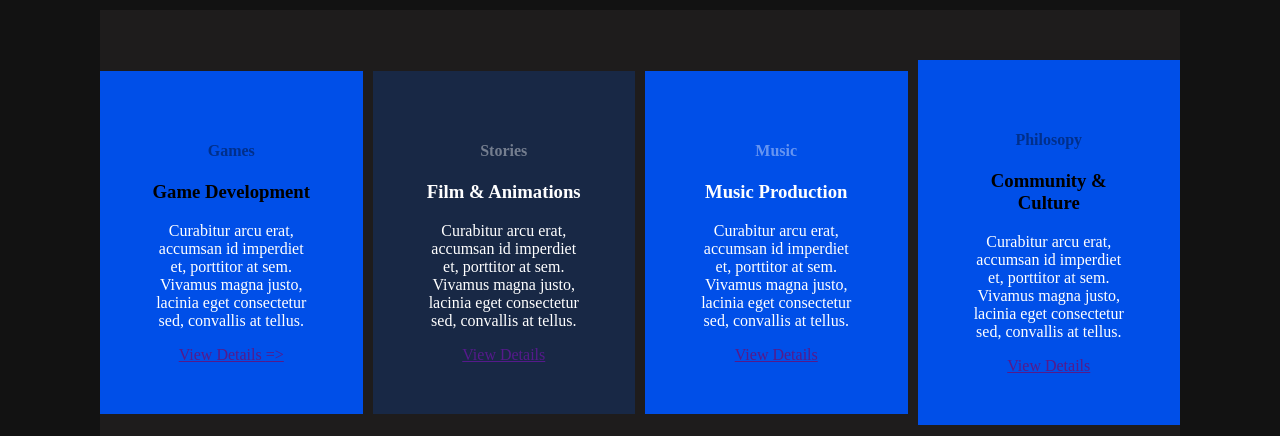
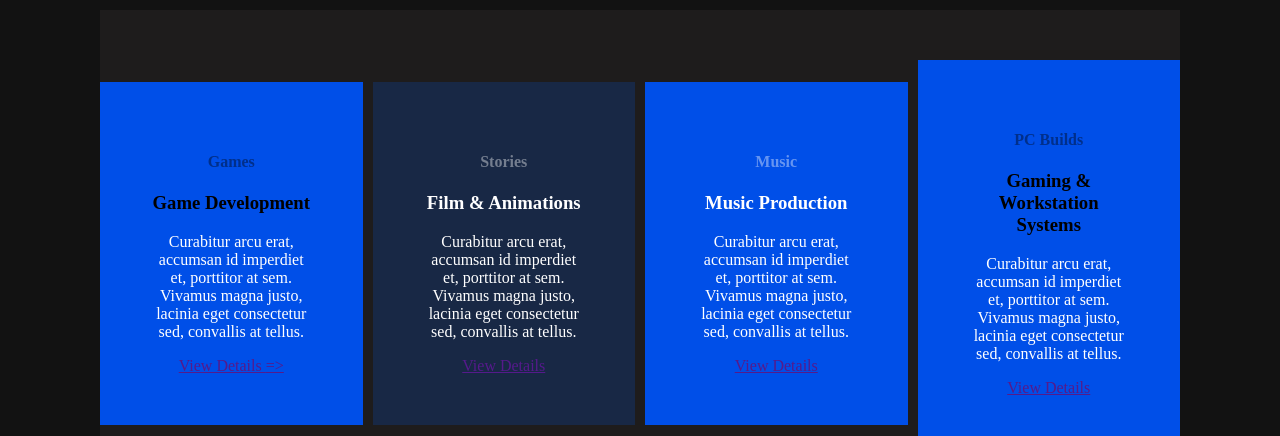
Before and after one commit to Ed-roro/personal-website, a Gatsby site: page / in a window 1280 px wide. Shown: the part 743-1179 px from the top of the page. Built offline with nearby package versions, Linux system fonts and the light colour scheme; Gatsby itself is replaced by a stand-in of ours.

Commit message:
refactor(cards): update card section in home page

```diff
--- a/src/components/pages/Home/CardsSection.tsx
+++ b/src/components/pages/Home/CardsSection.tsx
@@ -119,8 +119,8 @@ export const CardsSection = () => {
             // boxSizing: "border-box",
           }}
         >
-          <h4 css={{ color: "rgba(0,0,0,0.4)!important" }}>Philosopy</h4>
-          <h3>Community & Culture</h3>
+          <h4 css={{ color: "rgba(0,0,0,0.4)!important" }}>PC Builds</h4>
+          <h3>Gaming & Workstation Systems</h3>
           <p css={{ color: "white" }}>
             Curabitur arcu erat, accumsan id imperdiet et, porttitor at sem.
             Vivamus magna justo, lacinia eget consectetur sed, convallis at
```
